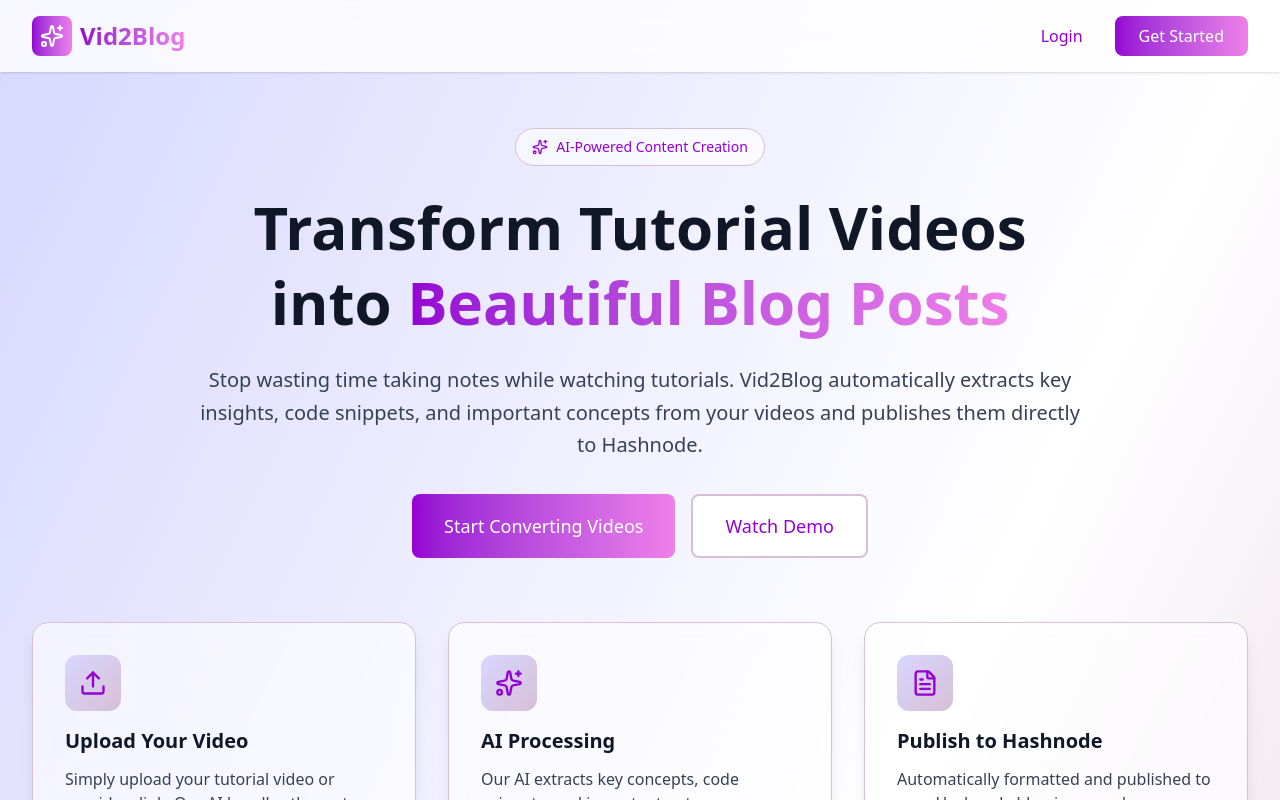
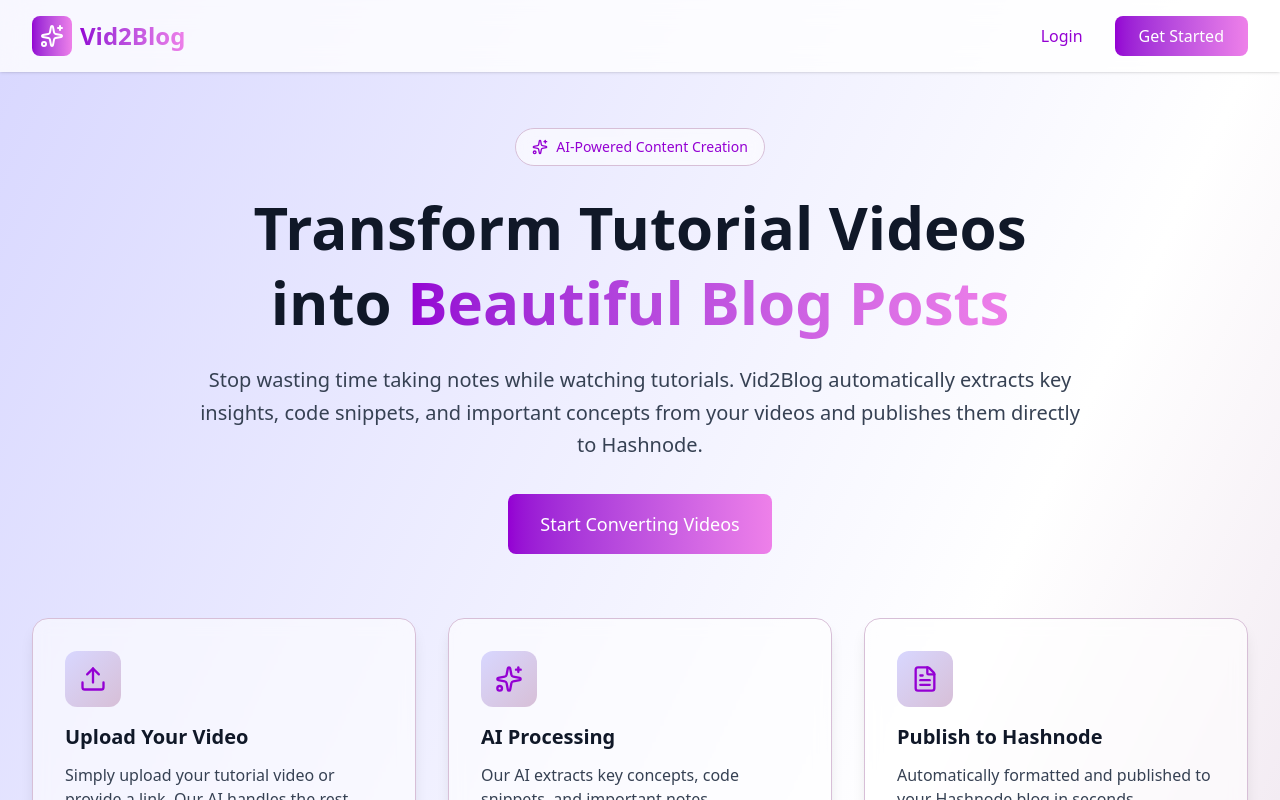
Before and after one commit to z5a4/video2blog-frontend, a React (Vite) app: page / in a window 1280 px wide. Shown: the top 800 px of the page. Built offline with nearby package versions, Linux system fonts and the light colour scheme.

Commit message:
commented button of watch demo

```diff
--- a/src/components/LandingPage.jsx
+++ b/src/components/LandingPage.jsx
@@ -56,9 +56,9 @@
               >
                 Start Converting Videos
               </button>
-              <button className="px-8 py-4 bg-white text-[#9400d3] rounded-lg hover:shadow-lg transition-all font-medium text-lg border-2 border-[#d7bfd7]">
+              {/* <button className="px-8 py-4 bg-white text-[#9400d3] rounded-lg hover:shadow-lg transition-all font-medium text-lg border-2 border-[#d7bfd7]">
                 Watch Demo
-              </button>
+              </button> */}
             </div>
           </div>
 
```
